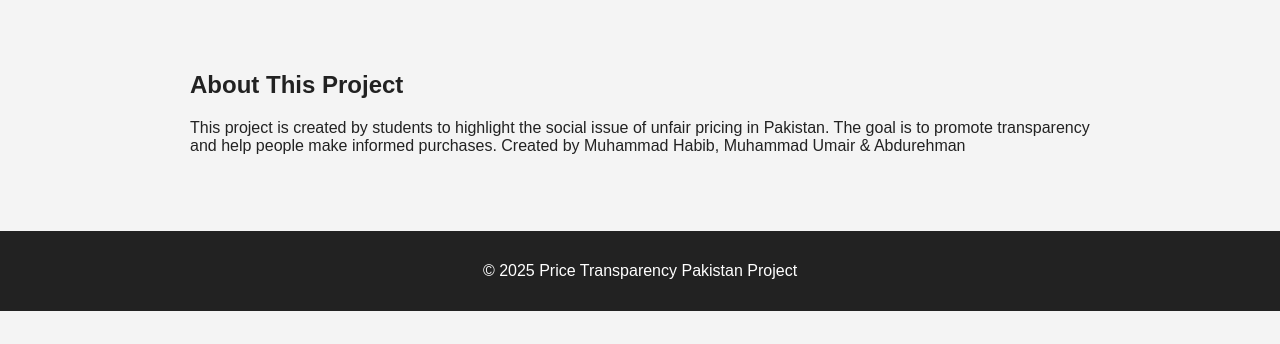
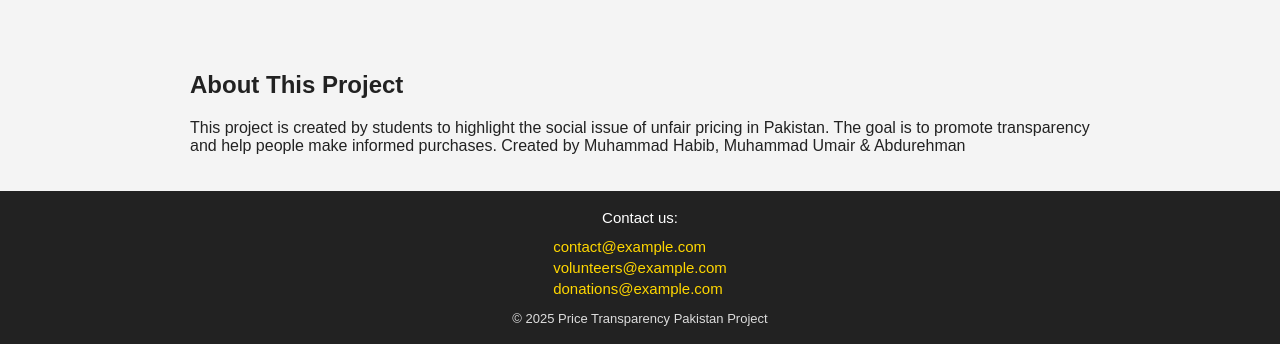
Before and after one commit to MXhCorp-byte/MXhCorp-byte.github.io, a plain HTML site: page index.html in a window 1280 px wide. Shown: the part 1105-1449 px from the top of the page. Before the commit the page ends 1416 px from the top, so only its background shows below. Drawn offline with Linux system fonts and the light colour scheme.

Commit message:
Update index.html

```diff
--- a/index.html
+++ b/index.html
@@ -119,9 +119,42 @@
   <p>This project is created by students to highlight the social issue of unfair pricing in Pakistan. The goal is to promote transparency and help people make informed purchases. Created by Muhammad Habib, Muhammad Umair & Abdurehman</p>
 </div>
 
-<div class="footer">
-  <p>© 2025 Price Transparency Pakistan Project</p>
+
+<!-- Contact emails (place this near the end of the document, e.g. in the footer) -->
+<style>
+  .footer-contacts {
+    background: #222;
+    color: #fff;
+    padding: 18px 20px;
+    text-align: center;
+    font-size: 15px;
+  }
+  .footer-contacts .emails {
+    margin-top: 8px;
+    display: inline-block;
+    text-align: left;
+  }
+  .footer-contacts a {
+    color: #ffd700; /* gold-like color for contrast */
+    text-decoration: none;
+    display: block;
+    margin: 4px 0;
+  }
+  .footer-contacts a:hover {
+    text-decoration: underline;
+  }
+</style>
+
+<div class="footer-contacts" aria-label="Contact emails">
+  <div>Contact us:</div>
+  <div class="emails">
+    <a href="mailto:contact@example.com">contact@example.com</a>
+    <a href="mailto:volunteers@example.com">volunteers@example.com</a>
+    <a href="mailto:donations@example.com">donations@example.com</a>
+  </div>
+  <div style="margin-top:10px; font-size:13px; color:#ddd;">© 2025 Price Transparency Pakistan Project</div>
 </div>
+
 
 </body>
 
```
